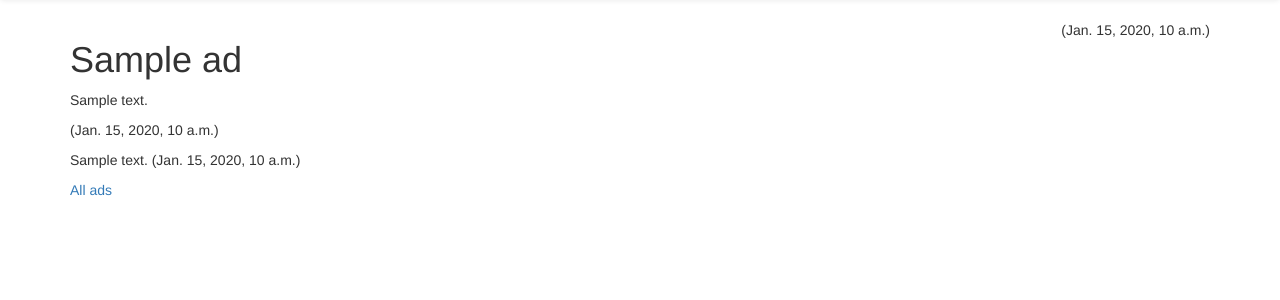
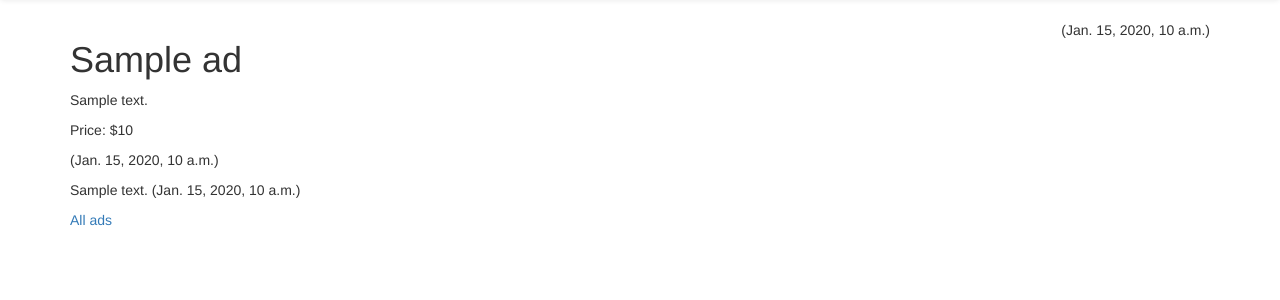
Before and after one commit to theoliao1998/Building-Interactive-Applications, a Django app: template adlist/ads/templates/ads/ad_detail.html in a window 1280 px wide. Shown: the part 52-352 px from the top of the page. Run offline with Django 3.2, Linux system fonts and the light colour scheme; the template is opened without the code that fills it: most values are stand-ins (such as "Sample title", 1, 10 or a date in 2020); some libraries are stand-ins or nearby versions.

Commit message:
add Price

```diff
--- a/adlist/ads/templates/ads/ad_detail.html
+++ b/adlist/ads/templates/ads/ad_detail.html
@@ -15,6 +15,9 @@
 {% endif %}
 <p>
 {{ ad.text }}
+</p>
+<p>
+Price: ${{ ad.price }}
 </p>
 <p>
 ({{ ad.updated_at|naturaltime }})
```
Also changed, not shown: adlist/db.sqlite3.
